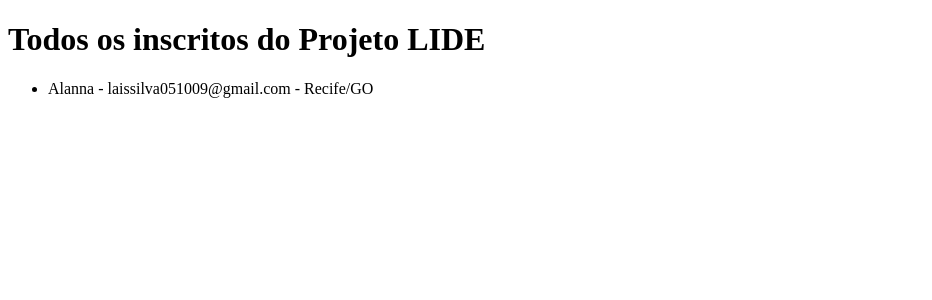
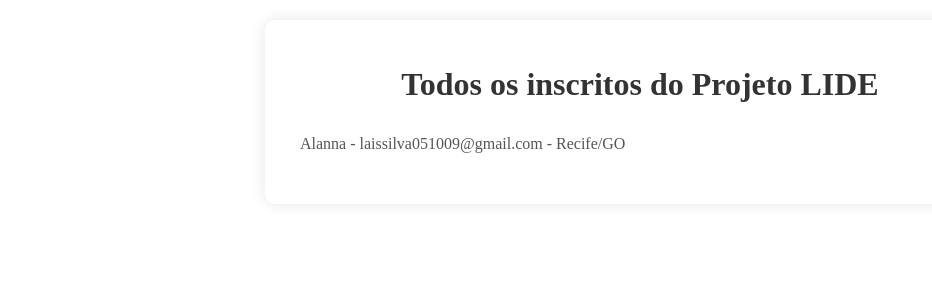
Before and after one commit to davipedro0505/projetolide-2, a Flask app: template templates/listar.html in a window 1280 px wide. Shown: the top 300 px of the page, without its empty margins (0-932 px from the left). Run offline with Flask 3, Linux system fonts and the light colour scheme; the template is opened without the code that fills it: values that come from a table or form of the project are taken from there, others are empty.

Commit message:
Atualizar o listar.html

```diff
--- a/templates/listar.html
+++ b/templates/listar.html
@@ -4,13 +4,49 @@
     <meta charset="UTF-8">
     <meta name="viewport" content="width=device-width, initial-scale=1.0">
     <title>Lista de Inscritos</title>
+<style>
+    body {
+        font-family: "Segoe UI", sans-ser
+        background-color: #f4f6f9;
+        margin: 0;
+        padding: 20px; }
+    h1 {
+        text-align: center;
+        color: #333; }
+
+    .listar {
+        max-width: 700px;
+        margin: 0 auto;
+        background-color: white;
+        padding: 25px;
+        border-radius: 10px;
+        box-shadow: 0px 0px 15px rgba(0,0,0,0.1); }
+    ul {
+        list-style-type: none;
+        padding: 0; }
+    li {
+        padding: 10px;
+        margin-bottom:8px;
+        border-bottom: 1px solid #eee;
+        color: #555; }
+
+    li:last-child {
+        border-bottom: none; }
+
+    .email{
+        color: #0066cc;
+        font-weight: bold;}
+</style>
+
 </head>
 <body>
+    <div class = "listar">
     <h1>Todos os inscritos do Projeto LIDE</h1>
     <ul>
         {% for i in inscritos %}
             <li>{{ i.primeiro_nome}} - {{ iultimo_nome}} {{ i.email}} - {{ i.cidade}}/{{ i.estado}}</li>
         {% endfor %}
     </ul>
+    </div>
 </body>
 </html>
```
